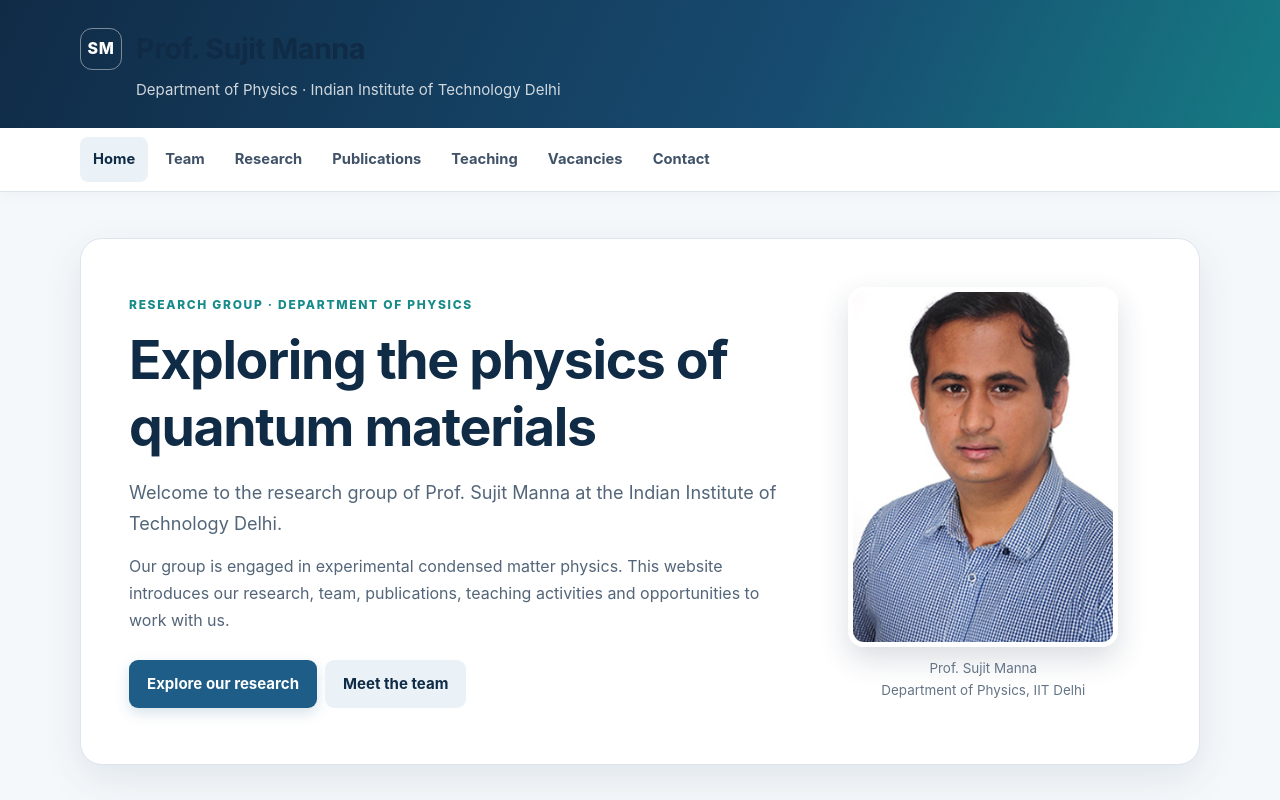
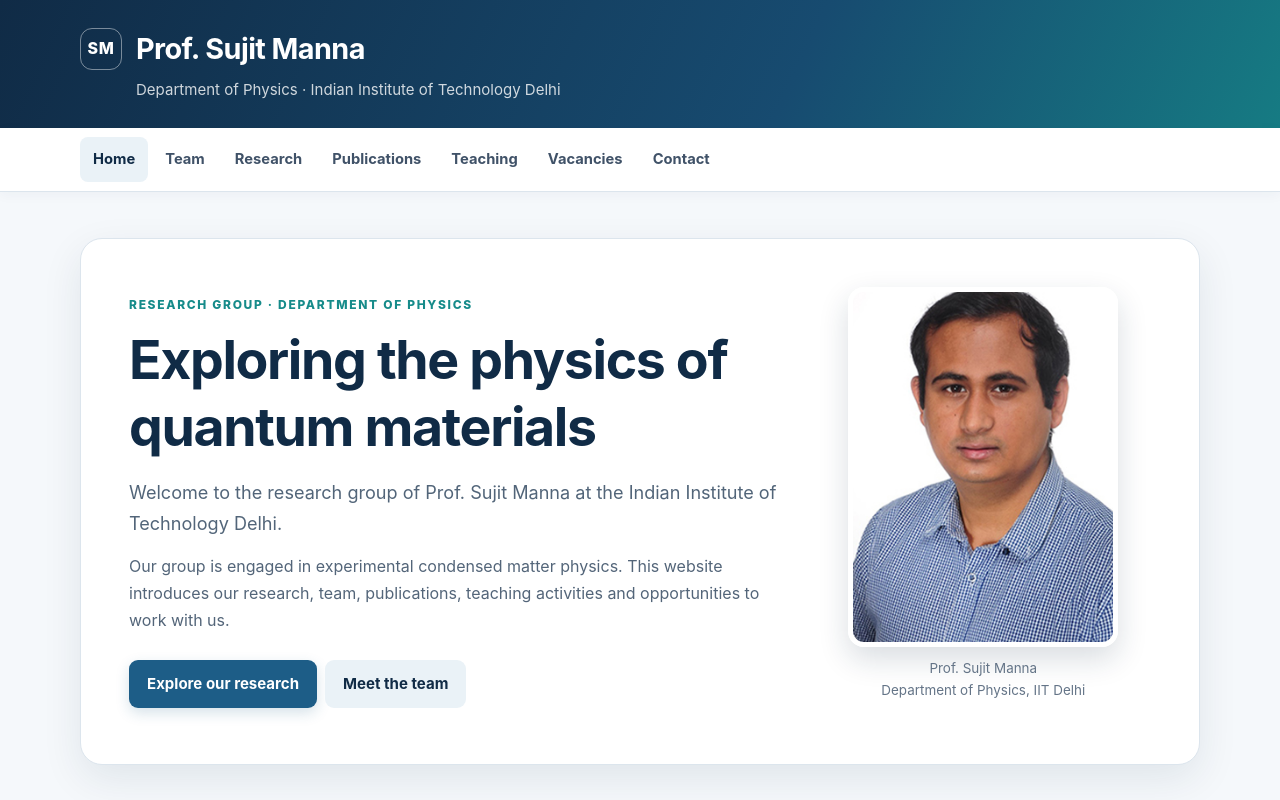
Before and after one commit to surfacephysics/surfacephysics.github.io, a plain HTML site: page index.html in a window 1280 px wide. Shown: the top 800 px of the page. Drawn offline with Linux system fonts and the light colour scheme.

Commit message:
Add files via upload

```diff
--- a/style.css
+++ b/style.css
@@ -5,7 +5,7 @@ a{color:var(--blue);text-decoration:none}a:hover{color:var(--teal)}
 .site-header{color:#fff;background:linear-gradient(115deg,#102b46 0%,#174b70 62%,#167b83 100%);padding:28px 24px 25px}
 .header-inner,main,.nav-inner,.footer-inner{width:min(1120px,calc(100% - 44px));margin:0 auto}
 .brand-line{display:flex;align-items:center;gap:14px}.brand-mark{width:42px;height:42px;border:1px solid #ffffff70;border-radius:12px;display:grid;place-items:center;font-weight:800;letter-spacing:.04em}
-.site-title{margin:0;font-size:clamp(1.25rem,2.6vw,1.8rem);line-height:1.2;letter-spacing:-.02em}
+.site-title{color:#fff;margin:0;font-size:clamp(1.25rem,2.6vw,1.8rem);line-height:1.2;letter-spacing:-.02em}
 .site-subtitle{margin:7px 0 0 56px;color:#ffffffcc;font-size:.94rem}
 .nav-wrap{background:#fff;border-bottom:1px solid var(--line);box-shadow:0 3px 12px #102b460a}
 nav{display:flex;flex-wrap:wrap;align-items:center;gap:4px;padding:9px 0}
```
